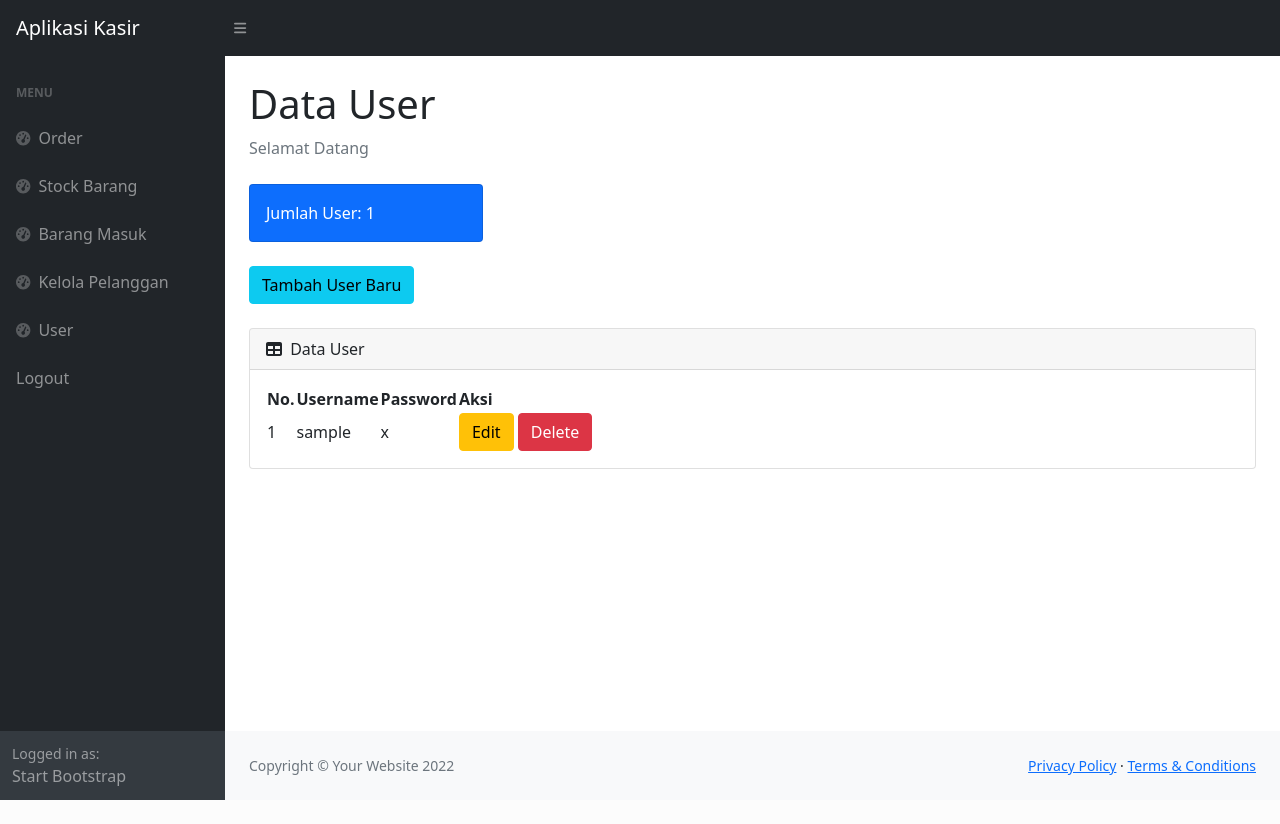
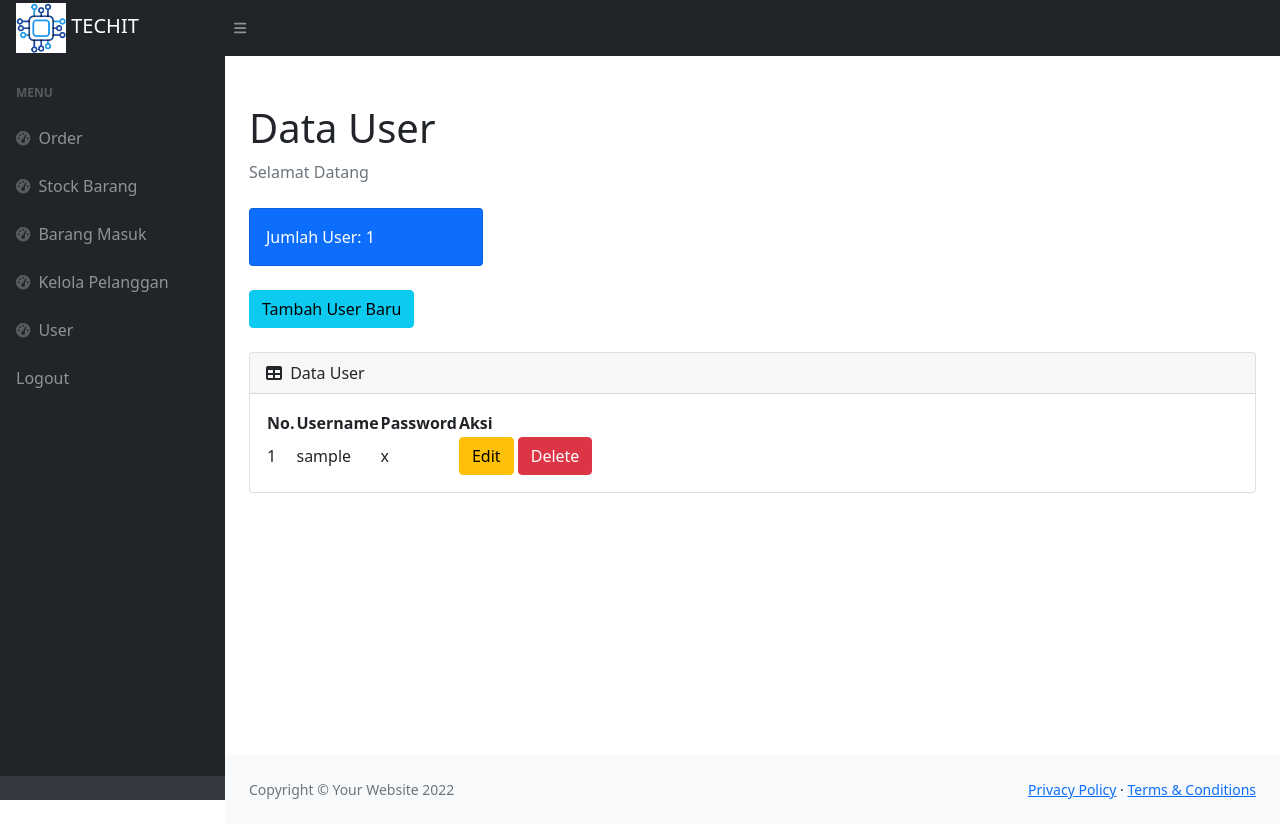
Before and after one commit to ferri10/kasiruas, a PHP site: page /user.php in a window 1280 px wide. Before the commit the page ends 800 px from the top, so only its background shows below. Run offline with PHP 8.4, Linux system fonts and the light colour scheme; the visitor is signed in with stand-in values (Sample User, id 1); tables that the repository leaves empty or names only in its code hold one stand-in row (values such as "Sample post"); some libraries are stand-ins or nearby versions.

Commit message:
perbaikan

```diff
--- a/index.php
+++ b/index.php
@@ -16,6 +16,8 @@
         <meta name="viewport" content="width=device-width, initial-scale=1, shrink-to-fit=no" />
         <meta name="description" content="" />
         <meta name="author" content="" />
+        <!-- Favicons -->
+        <link href="logo/4.png" rel="icon">>
         <title>Data Pesanan</title>
         <link href="https://cdn.jsdelivr.net/npm/simple-datatables@latest/dist/style.css" rel="stylesheet" />
         <link href="css/styles.css" rel="stylesheet" />
@@ -24,7 +26,7 @@
     <body class="sb-nav-fixed">
         <nav class="sb-topnav navbar navbar-expand navbar-dark bg-dark">
             <!-- Navbar Brand-->
-            <a class="navbar-brand ps-3" href="index.php">Aplikasi Kasir</a>
+            <a class="navbar-brand ps-3" href="index.php"><img src="logo/4.png" alt="" style="width: 50px;"> TECHIT</a>
             <!-- Sidebar Toggle-->
             <button class="btn btn-link btn-sm order-1 order-lg-0 me-4 me-lg-0" id="sidebarToggle" href="#!"><i class="fas fa-bars"></i></button>
         </nav>
@@ -60,8 +62,6 @@
                         </div>
                     </div>
                     <div class="sb-sidenav-footer">
-                        <div class="small">Logged in as:</div>
-                        Start Bootstrap
                     </div>
                 </nav>
             </div>
--- a/login.php
+++ b/login.php
@@ -19,6 +19,8 @@
         <meta name="viewport" content="width=device-width, initial-scale=1, shrink-to-fit=no" />
         <meta name="description" content="" />
         <meta name="author" content="" />
+        <!-- Favicons -->
+        <link href="logo/4.png" rel="icon">>
         <title>Login</title>
         <link href="css/styles.css" rel="stylesheet" />
         <script src="https://use.fontawesome.com/releases/v6.1.0/js/all.js" crossorigin="anonymous"></script>
--- a/masuk.php
+++ b/masuk.php
@@ -12,6 +12,8 @@
         <meta name="viewport" content="width=device-width, initial-scale=1, shrink-to-fit=no" />
         <meta name="description" content="" />
         <meta name="author" content="" />
+        <!-- Favicons -->
+        <link href="logo/4.png" rel="icon">>
         <title>Stock Barang</title>
         <link href="https://cdn.jsdelivr.net/npm/simple-datatables@latest/dist/style.css" rel="stylesheet" />
         <link href="css/styles.css" rel="stylesheet" />
@@ -20,7 +22,7 @@
     <body class="sb-nav-fixed">
         <nav class="sb-topnav navbar navbar-expand navbar-dark bg-dark">
             <!-- Navbar Brand-->
-            <a class="navbar-brand ps-3" href="index.php">Aplikasi Kasir</a>
+            <a class="navbar-brand ps-3" href="index.php"><img src="logo/4.png" alt="" style="width: 50px;"> TECHIT</a>
             <!-- Sidebar Toggle-->
             <button class="btn btn-link btn-sm order-1 order-lg-0 me-4 me-lg-0" id="sidebarToggle" href="#!"><i class="fas fa-bars"></i></button>
         </nav>
@@ -56,8 +58,6 @@
                         </div>
                     </div>
                     <div class="sb-sidenav-footer">
-                        <div class="small">Logged in as:</div>
-                        Start Bootstrap
                     </div>
                 </nav>
             </div>
--- a/pelanggan.php
+++ b/pelanggan.php
@@ -16,6 +16,8 @@
         <meta name="viewport" content="width=device-width, initial-scale=1, shrink-to-fit=no" />
         <meta name="description" content="" />
         <meta name="author" content="" />
+        <!-- Favicons -->
+        <link href="logo/4.png" rel="icon">>
         <title>Data Pelanggan</title>
         <link href="https://cdn.jsdelivr.net/npm/simple-datatables@latest/dist/style.css" rel="stylesheet" />
         <link href="css/styles.css" rel="stylesheet" />
@@ -24,7 +26,7 @@
     <body class="sb-nav-fixed">
         <nav class="sb-topnav navbar navbar-expand navbar-dark bg-dark">
             <!-- Navbar Brand-->
-            <a class="navbar-brand ps-3" href="index.php">Aplikasi Kasir</a>
+            <a class="navbar-brand ps-3" href="index.php"><img src="logo/4.png" alt="" style="width: 50px;"> TECHIT</a>
             <!-- Sidebar Toggle-->
             <button class="btn btn-link btn-sm order-1 order-lg-0 me-4 me-lg-0" id="sidebarToggle" href="#!"><i class="fas fa-bars"></i></button>
         </nav>
@@ -60,8 +62,6 @@
                         </div>
                     </div>
                     <div class="sb-sidenav-footer">
-                        <div class="small">Logged in as:</div>
-                        Start Bootstrap
                     </div>
                 </nav>
             </div>
--- a/stock.php
+++ b/stock.php
@@ -17,6 +17,8 @@
         <meta name="description" content="" />
         <meta name="author" content="" />
         <title>Stock Barang</title>
+        <!-- Favicons -->
+        <link href="logo/4.png" rel="icon">>
         <link href="https://cdn.jsdelivr.net/npm/simple-datatables@latest/dist/style.css" rel="stylesheet" />
         <link href="css/styles.css" rel="stylesheet" />
         <script src="https://use.fontawesome.com/releases/v6.1.0/js/all.js" crossorigin="anonymous"></script>
@@ -24,7 +26,7 @@
     <body class="sb-nav-fixed">
         <nav class="sb-topnav navbar navbar-expand navbar-dark bg-dark">
             <!-- Navbar Brand-->
-            <a class="navbar-brand ps-3" href="index.php">Aplikasi Kasir</a>
+            <a class="navbar-brand ps-3" href="index.php"><img src="logo/4.png" alt="" style="width: 50px;"> TECHIT</a>
             <!-- Sidebar Toggle-->
             <button class="btn btn-link btn-sm order-1 order-lg-0 me-4 me-lg-0" id="sidebarToggle" href="#!"><i class="fas fa-bars"></i></button>
         </nav>
@@ -60,8 +62,6 @@
                         </div>
                     </div>
                     <div class="sb-sidenav-footer">
-                        <div class="small">Logged in as:</div>
-                        Start Bootstrap
                     </div>
                 </nav>
             </div>
--- a/user.php
+++ b/user.php
@@ -16,7 +16,9 @@
         <meta name="viewport" content="width=device-width, initial-scale=1, shrink-to-fit=no" />
         <meta name="description" content="" />
         <meta name="author" content="" />
-        <title>Data Pelanggan</title>
+        <title>Data User</title>
+        <!-- Favicons -->
+        <link href="logo/4.png" rel="icon">>
         <link href="https://cdn.jsdelivr.net/npm/simple-datatables@latest/dist/style.css" rel="stylesheet" />
         <link href="css/styles.css" rel="stylesheet" />
         <script src="https://use.fontawesome.com/releases/v6.1.0/js/all.js" crossorigin="anonymous"></script>
@@ -24,7 +26,7 @@
     <body class="sb-nav-fixed">
         <nav class="sb-topnav navbar navbar-expand navbar-dark bg-dark">
             <!-- Navbar Brand-->
-            <a class="navbar-brand ps-3" href="index.php">Aplikasi Kasir</a>
+            <a class="navbar-brand ps-3" href="index.php"><img src="logo/4.png" alt="" style="width: 50px;"> TECHIT</a>
             <!-- Sidebar Toggle-->
             <button class="btn btn-link btn-sm order-1 order-lg-0 me-4 me-lg-0" id="sidebarToggle" href="#!"><i class="fas fa-bars"></i></button>
         </nav>
@@ -60,8 +62,6 @@
                         </div>
                     </div>
                     <div class="sb-sidenav-footer">
-                        <div class="small">Logged in as:</div>
-                        Start Bootstrap
                     </div>
                 </nav>
             </div>
--- a/view.php
+++ b/view.php
@@ -22,6 +22,8 @@
         <meta name="description" content="" />
         <meta name="author" content="" />
         <title>Data Pesanan</title>
+        <!-- Favicons -->
+        <link href="logo/4.png" rel="icon">>
         <link href="https://cdn.jsdelivr.net/npm/simple-datatables@latest/dist/style.css" rel="stylesheet" />
         <link href="css/styles.css" rel="stylesheet" />
         <script src="https://use.fontawesome.com/releases/v6.1.0/js/all.js" crossorigin="anonymous"></script>
@@ -29,7 +31,7 @@
     <body class="sb-nav-fixed">
         <nav class="sb-topnav navbar navbar-expand navbar-dark bg-dark">
             <!-- Navbar Brand-->
-            <a class="navbar-brand ps-3" href="index.php">Aplikasi Kasir</a>
+            <a class="navbar-brand ps-3" href="index.php"><img src="logo/4.png" alt="" style="width: 50px;"> TECHIT</a>
             <!-- Sidebar Toggle-->
             <button class="btn btn-link btn-sm order-1 order-lg-0 me-4 me-lg-0" id="sidebarToggle" href="#!"><i class="fas fa-bars"></i></button>
         </nav>
@@ -65,8 +67,6 @@
                         </div>
                     </div>
                     <div class="sb-sidenav-footer">
-                        <div class="small">Logged in as:</div>
-                        Start Bootstrap
                     </div>
                 </nav>
             </div>
```
Also changed, not shown: function.php (line endings or trailing spaces), logo/1.png (added), logo/2.png (added), logo/3.png (added), logo/4.png (added).
